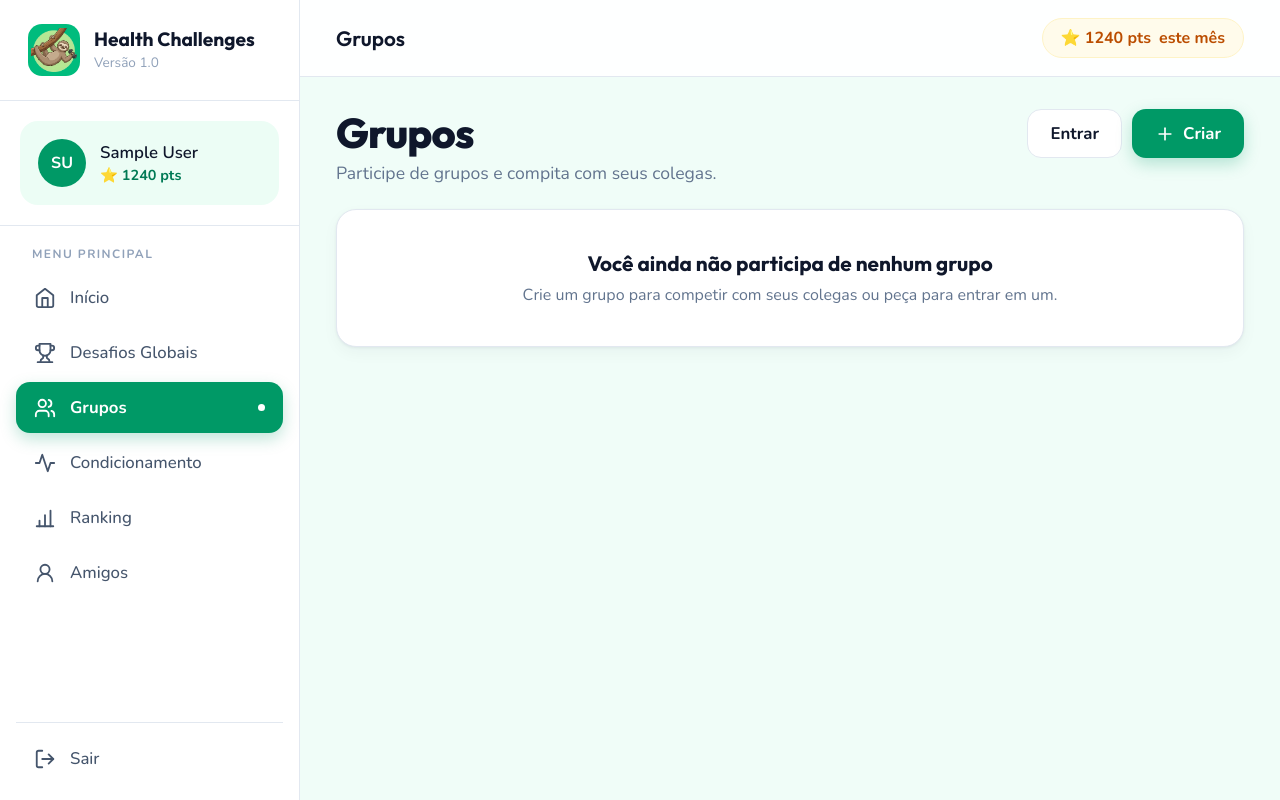
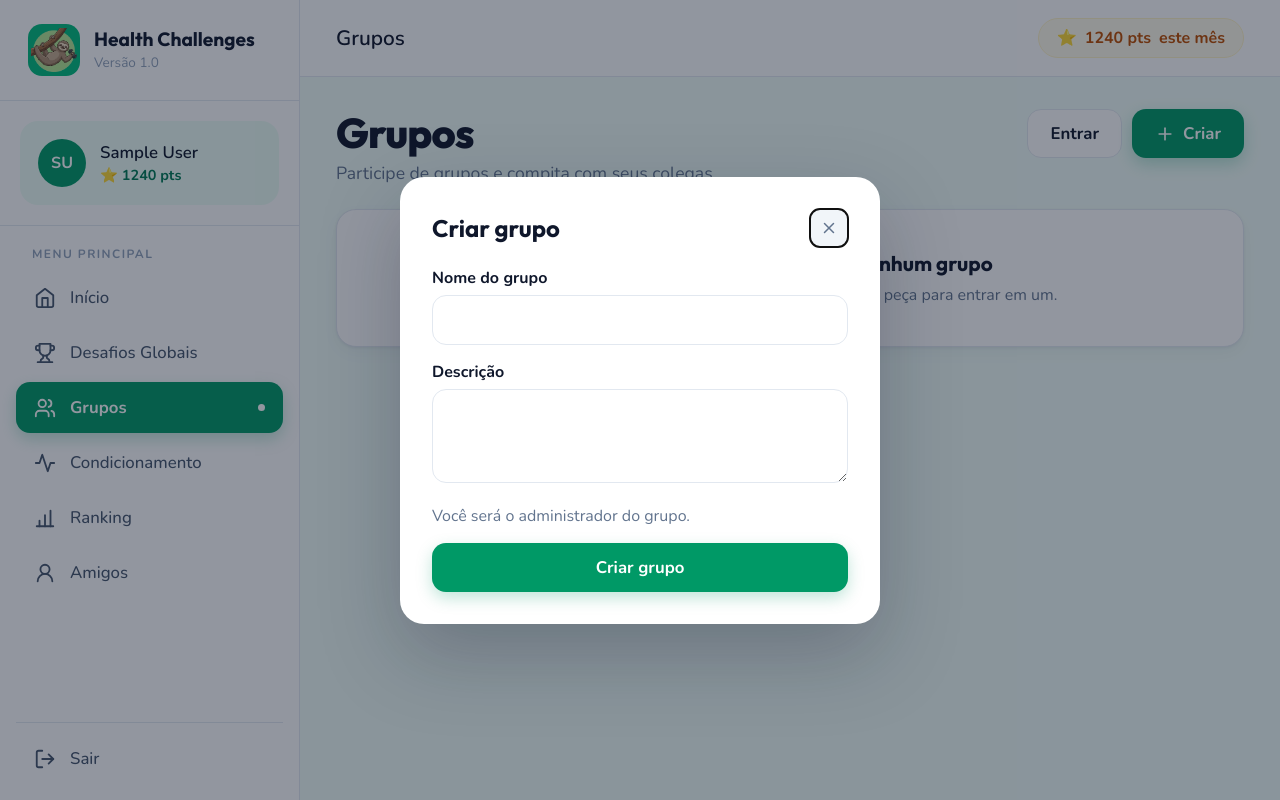
Before and after one commit to SteSantos1/App-Health_Challenges, a PHP site: page /grupos.php in a window 1280 px wide, after a click on "Criar". Run offline with PHP 8.4, Linux system fonts and the light colour scheme; the visitor is signed in with stand-in values (Sample User, id 1); data that the repository does not hold is empty.

Commit message:
RNF08 - compatibilidade com leitores de tela
Ajustes de acessibilidade em todas as telas: elementos decorativos (emojis, avatares com iniciais, setas) escondidos do leitor de tela, estado dos filtros e das opções anunciado com aria-pressed, textos extras só para o leitor onde o número sozinho não explicava nada, idioma e título corrigidos no cadastro e foco movido para o título ao trocar de passo. O título do topo deixou de ser h2 para não aparecer antes do h1 da página. Também corrige a estrutura da tela de grupos (bloco de convites dentro do head, janela de convite fora do loop, janela duplicada e o formulário de criar grupo que tinha sumido) e o avatar errado nas solicitações de amizade.

```diff
--- a/css/app_style.php
+++ b/css/app_style.php
@@ -223,7 +223,7 @@ h1, h2, h3 {
     border-bottom: 1px solid var(--borda);
 }
 
-.topo-app h2 {
+.topo-app .topo-titulo {
     font-size: 1.3rem;
     font-weight: 600;
 }
@@ -669,7 +669,7 @@ dialog.janela::backdrop {
         padding: 12px 16px;
     }
 
-    .topo-app h2 {
+    .topo-app .topo-titulo {
         font-size: 1.05rem;
         white-space: nowrap;
         overflow: hidden;
@@ -751,4 +751,16 @@ dialog.janela::backdrop {
     background-color: var(--dificil-fundo);
     color: var(--dificil);
 }
+
+.so-leitor {
+    position: absolute;
+    width: 1px;
+    height: 1px;
+    margin: -1px;
+    padding: 0;
+    overflow: hidden;
+    clip: rect(0, 0, 0, 0);
+    white-space: nowrap;
+    border: 0;
+}
 </style>
--- a/html/amigos.php
+++ b/html/amigos.php
@@ -286,7 +286,7 @@ $solicitacoes_recebidas = $stmt_pendentes->fetchAll(PDO::FETCH_ASSOC);
                 <div class="lista-linhas">
                     <?php foreach ($amigos as $amigo): ?>
                         <div class="linha-amigo">
-                            <span class="avatar"><?= htmlspecialchars(iniciais($amigo['nome'])) ?></span>
+                            <span class="avatar" aria-hidden="true"><?= htmlspecialchars(iniciais($amigo['nome'])) ?></span>
                             <div class="nome"><?= htmlspecialchars($amigo['nome'], ENT_QUOTES, 'UTF-8') ?></div>
                         </div>
                     <?php endforeach; ?>
@@ -306,7 +306,7 @@ $solicitacoes_recebidas = $stmt_pendentes->fetchAll(PDO::FETCH_ASSOC);
                     <?php foreach ($solicitacoes_recebidas as $pedido): ?>
                         <div style="display: flex; align-items: center; justify-content: space-between; gap: 16px; padding: 14px 0; flex-wrap: wrap;">
                             <div style="display: flex; align-items: center; gap: 12px;">
-                                <span class="avatar"><?= htmlspecialchars(iniciais($amigo['nome'])) ?></span>
+                                <span class="avatar" aria-hidden="true"><?= htmlspecialchars(iniciais($pedido['nome'])) ?></span>
                                 <strong><?= htmlspecialchars($pedido['nome'], ENT_QUOTES, 'UTF-8') ?></strong>
                             </div>
 
--- a/html/cabecalho.php
+++ b/html/cabecalho.php
@@ -27,10 +27,10 @@ $abas = [
     </div>
 
     <div class="lateral-usuario">
-        <span class="avatar"><?= htmlspecialchars(iniciais($nome_usuario)) ?></span>
+        <span class="avatar" aria-hidden="true"><?= htmlspecialchars(iniciais($nome_usuario)) ?></span>
         <div>
             <strong><?= htmlspecialchars($nome_usuario) ?></strong>
-            <span>⭐ <?= $pontos_mes ?> pts</span>
+            <span><span aria-hidden="true">⭐</span> <?= $pontos_mes ?> pts</span>
         </div>
     </div>
 
@@ -53,9 +53,9 @@ $abas = [
 </aside>
 
 <header class="topo-app">
-    <h2><?= htmlspecialchars($titulo_topo) ?></h2>
+    <p class="topo-titulo"><?= htmlspecialchars($titulo_topo) ?></p>
     <div class="topo-direita">
-        <span class="selo-pontos">⭐ <?= $pontos_mes ?> pts<span class="selo-extra"> este mês</span></span>
+        <span class="selo-pontos"><span aria-hidden="true">⭐</span> <?= $pontos_mes ?> pts<span class="selo-extra"> este mês</span></span>
         <a href="../php/logout.php" class="topo-sair" aria-label="Sair"><?= icone('sair', 20) ?></a>
     </div>
 </header>
--- a/html/condicionamento.php
+++ b/html/condicionamento.php
@@ -167,9 +167,9 @@
             <div>
                 <label for="tipo">Tipo</label>
                 <select id="tipo" name="tipo" required>
-                    <option value="Caminhada">🚶 Caminhada</option>
-                    <option value="Corrida">🏃 Corrida</option>
-                    <option value="Ciclismo">🚴 Ciclismo</option>
+                    <option value="Caminhada">Caminhada</option>
+                    <option value="Corrida">Corrida</option>
+                    <option value="Ciclismo">Ciclismo</option>
                 </select>
             </div>
             <div class="form-linha">
--- a/html/grupos.php
+++ b/html/grupos.php
@@ -252,6 +196,59 @@
             <p class="aviso-app <?= $aviso[0] ?>" role="<?= $aviso[0] === 'erro' ? 'alert' : 'status' ?>"><?= htmlspecialchars($aviso[1]) ?></p>
         <?php endif; ?>
 
+    <?php if (!empty($convites_recebidos)): ?>
+        <section style="margin-bottom: 30px;">
+            <h2 style="margin-bottom: 16px;">Convites recebidos</h2>
+
+            <div class="lista-grupos">
+                <?php foreach ($convites_recebidos as $convite): ?>
+                    <article class="cartao-app grupo-cartao">
+                        <div class="grupo-topo">
+                            <span class="emoji-caixa" aria-hidden="true">
+                                <?= htmlspecialchars(iniciais($convite['nome_grupo'])) ?>
+                            </span>
+
+                            <div class="grupo-info">
+                                <h3><?= htmlspecialchars($convite['nome_grupo']) ?></h3>
+
+                                <p><?= htmlspecialchars($convite['descricao'] ?? '') ?></p>
+
+                                <p>
+                                    Convite enviado por
+                                    <?= htmlspecialchars($convite['nome_remetente']) ?>
+                                </p>
+                            </div>
+                        </div>
+
+                        <div class="grupo-rodape">
+                            <div class="grupo-acoes">
+                                <form method="post" action="../php/responder_convite_grupo.php">
+                                    <input type="hidden" name="id_convite"
+                                        value="<?= (int) $convite['id_convite'] ?>">
+                                    <input type="hidden" name="acao" value="aceitar">
+
+                                    <button type="submit" class="btn btn-primario">
+                                        Aceitar
+                                    </button>
+                                </form>
+
+                                <form method="post" action="../php/responder_convite_grupo.php">
+                                    <input type="hidden" name="id_convite"
+                                        value="<?= (int) $convite['id_convite'] ?>">
+                                    <input type="hidden" name="acao" value="recusar">
+
+                                    <button type="submit" class="btn btn-contorno">
+                                        Recusar
+                                    </button>
+                                </form>
+                            </div>
+                        </div>
+                    </article>
+                <?php endforeach; ?>
+            </div>
+        </section>
+    <?php endif; ?>
+
         <div class="lista-grupos">
             <?php if (!$grupos): ?>
                 <div class="cartao-app sem-grupos">
@@ -301,6 +298,24 @@
         </div>
     </main>
 
+    <dialog class="janela" id="janela-criar">
+        <div class="janela-topo">
+            <h3>Criar grupo</h3>
+            <button type="button" class="janela-fechar" aria-label="Fechar" onclick="this.closest('dialog').close()"><?= icone('fechar', 18) ?></button>
+        </div>
+        <form class="form-app" method="post" action="../php/criar_grupo.php">
+            <div>
+                <label for="nome-grupo">Nome do grupo</label>
+                <input type="text" id="nome-grupo" name="nome" maxlength="100" required>
+            </div>
+            <div>
+                <label for="descricao-grupo">Descrição</label>
+                <textarea id="descricao-grupo" name="descricao" rows="3" maxlength="500" required></textarea>
+            </div>
+            <p class="texto-suave">Você será o administrador do grupo.</p>
+            <button type="submit" class="btn btn-primario btn-bloco">Criar grupo</button>
+        </form>
+    </dialog>
 
 <dialog class="janela" id="janela-entrar">
     <div class="janela-topo">
@@ -351,64 +366,9 @@
                 </div>
             <?php endforeach; ?>
 
-
-<dialog class="janela" id="janela-convidar-<?= $grupo['id'] ?>">
-    <div class="janela-topo">
-        <h3>Convidar usuário</h3>
-
-        <button type="button" class="janela-fechar"
-            aria-label="Fechar"
-            onclick="this.closest('dialog').close()">
-            <?= icone('fechar', 18) ?>
-        </button>
-    </div>
-
-    <form class="form-app" method="post"
-        action="../php/enviar_convite_grupo.php">
-
-        <input type="hidden" name="id_grupo"
-            value="<?= $grupo['id'] ?>">
-
-        <div>
-            <label for="usuario-convidado-<?= $grupo['id'] ?>">
-                Selecione o usuário
-            </label>
-
-            <select id="usuario-convidado-<?= $grupo['id'] ?>"
-                name="id_usuario_convidado" required>
-
-                <option value="">Escolha um usuário</option>
-
-                <?php
-                $ids_membros = array_column(
-                    $grupo['membros_detalhados'],
-                    'id'
-                );
-
-                foreach ($usuarios_para_convidar as $usuario):
-                    if (!in_array((int) $usuario['id_usuario'], $ids_membros, true)):
-                ?>
-                    <option value="<?= (int) $usuario['id_usuario'] ?>">
-                        <?= htmlspecialchars($usuario['nome']) ?>
-                    </option>
-                <?php
-                    endif;
-                endforeach;
-                ?>
-            </select>
-        </div>
-
-        <button type="submit" class="btn btn-primario btn-bloco">
-            Enviar convite
-        </button>
-    </form>
-</dialog>
-
-
         <?php endif; ?>
     </div>
 </dialog>
-
 
     <?php foreach ($grupos as $grupo): ?>
         <?php if ($grupo['admin']): ?>
@@ -513,23 +473,60 @@
                     <button type="submit" class="btn btn-primario btn-bloco">Salvar alterações</button>
                 </form>
             </dialog>
+            <dialog class="janela" id="janela-convidar-<?= $grupo['id'] ?>">
+                <div class="janela-topo">
+                    <h3>Convidar usuário</h3>
+
+                    <button type="button" class="janela-fechar"
+                        aria-label="Fechar"
+                        onclick="this.closest('dialog').close()">
+                        <?= icone('fechar', 18) ?>
+                    </button>
+                </div>
+
+                <form class="form-app" method="post"
+                    action="../php/enviar_convite_grupo.php">
+
+                    <input type="hidden" name="id_grupo"
+                        value="<?= $grupo['id'] ?>">
+
+                    <div>
+                        <label for="usuario-convidado-<?= $grupo['id'] ?>">
+                            Selecione o usuário
+                        </label>
+
+                        <select id="usuario-convidado-<?= $grupo['id'] ?>"
+                            name="id_usuario_convidado" required>
+
+                            <option value="">Escolha um usuário</option>
+
+                            <?php
+                            $ids_membros = array_column(
+                                $grupo['membros_detalhados'],
+                                'id'
+                            );
+
+                            foreach ($usuarios_para_convidar as $usuario):
+                                if (!in_array((int) $usuario['id_usuario'], $ids_membros, true)):
+                            ?>
+                                <option value="<?= (int) $usuario['id_usuario'] ?>">
+                                    <?= htmlspecialchars($usuario['nome']) ?>
+                                </option>
+                            <?php
+                                endif;
+                            endforeach;
+                            ?>
+                        </select>
+                    </div>
+
+                    <button type="submit" class="btn btn-primario btn-bloco">
+                        Enviar convite
+                    </button>
+                </form>
+            </dialog>
         <?php endif; ?>
     <?php endforeach; ?>
 
-    <dialog class="janela" id="janela-entrar">
-        <div class="janela-topo">
-            <h3>Entrar em um grupo</h3>
-            <button type="button" class="janela-fechar" aria-label="Fechar" onclick="this.closest('dialog').close()"><?= icone('fechar', 18) ?></button>
-        </div>
-        <form class="form-app" method="post" action="#">
-            <div>
-                <label for="busca-grupo">Nome do grupo</label>
-                <input type="text" id="busca-grupo" name="grupo" required>
-            </div>
-            <p class="texto-suave">O administrador do grupo vai receber sua solicitação.</p>
-            <button type="submit" class="btn btn-primario btn-bloco">Solicitar ingresso</button>
-        </form>
-    </dialog>
 </body>
 
 </html>
--- a/javascript/cadastro_script.php
+++ b/javascript/cadastro_script.php
@@ -82,6 +82,7 @@
             document.getElementById('passo1').style.display = 'none';
             document.getElementById('passo2').style.display = 'block';
             document.getElementById('barra-progresso').style.width = '100%';
+            document.querySelector('#passo2 h1').focus();
         }
     }
 
@@ -89,5 +90,6 @@
         document.getElementById('passo1').style.display = 'block';
         document.getElementById('passo2').style.display = 'none';
         document.getElementById('barra-progresso').style.width = '50%';
+        document.querySelector('#passo1 h1').focus();
     }
 </script>
```
Also changed, not shown: other parts of html/grupos.php (+0 -56 lines), html/cadastro.php (+13 -13 lines), html/desafios.php (+17 -9 lines), html/inicio.php (+7 -6 lines), html/ranking.php (+7 -7 lines).
